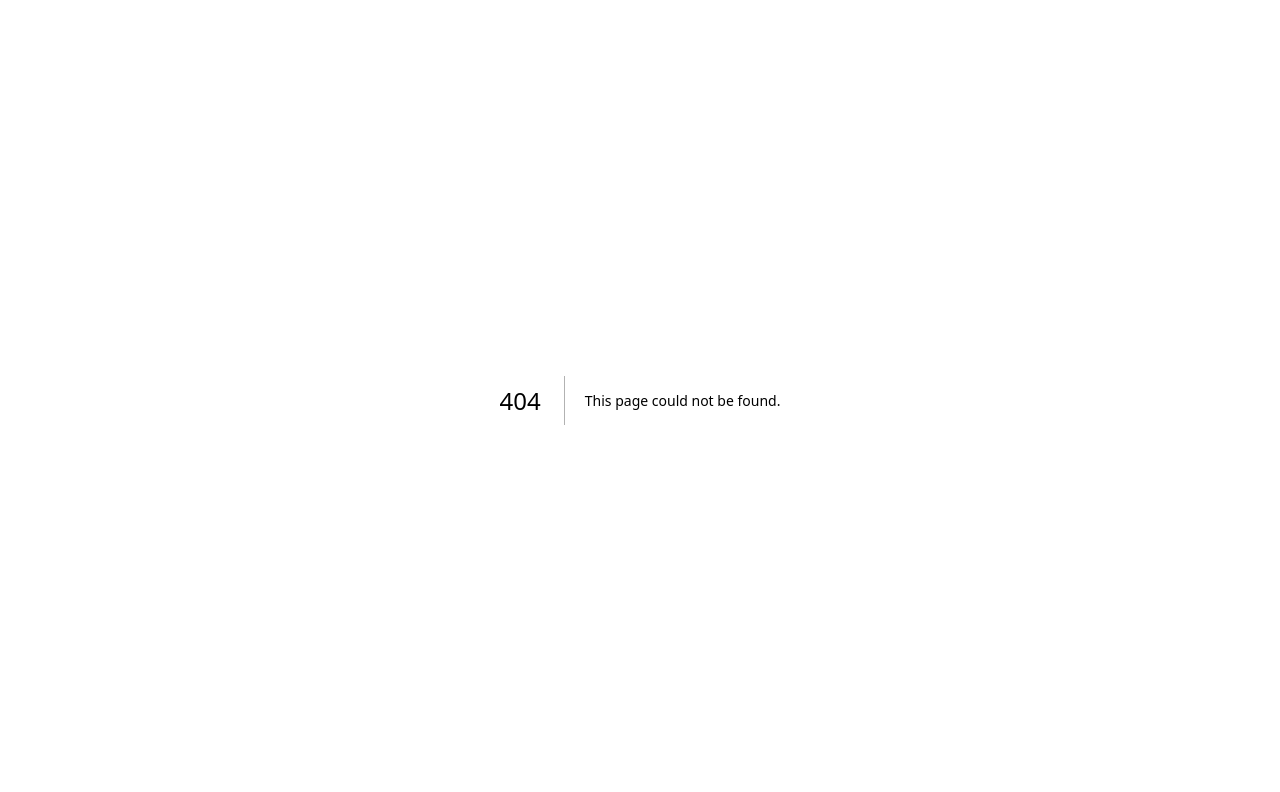
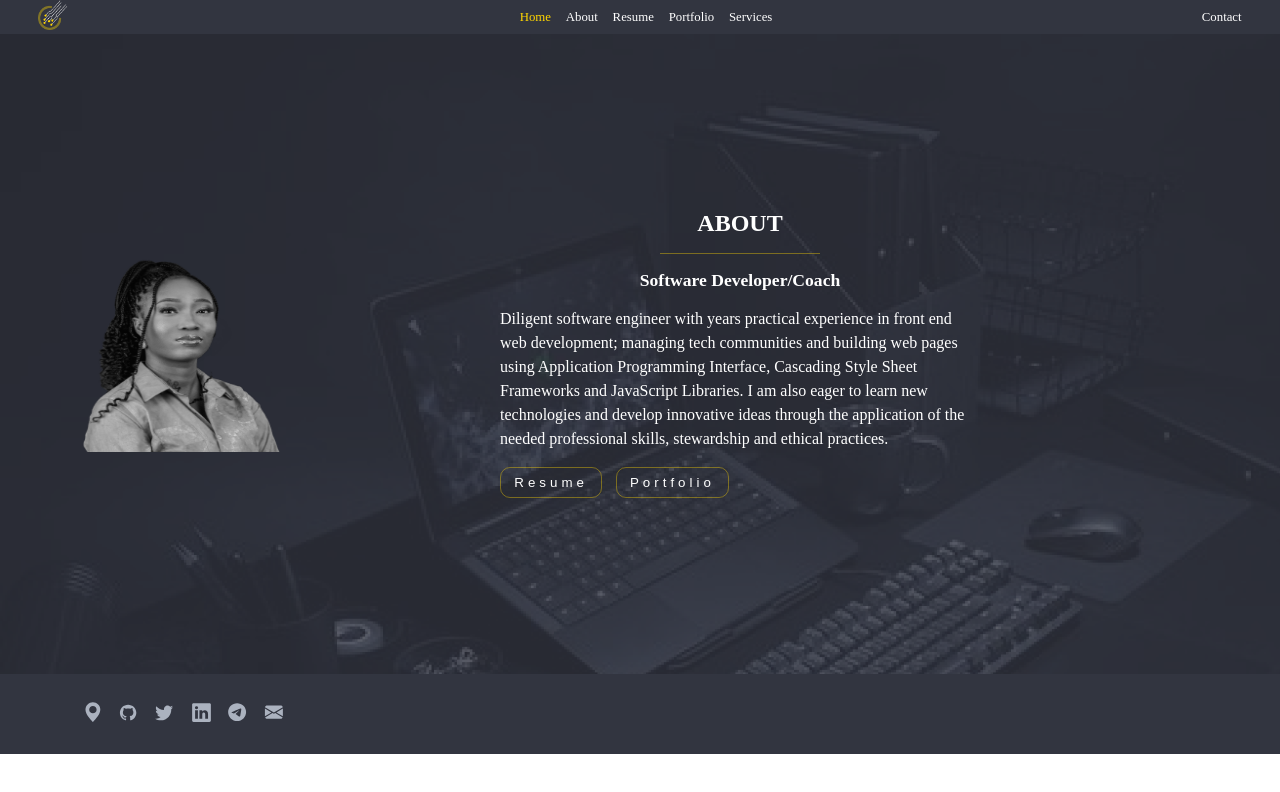
Before and after one commit to PrincessMaggy/My-Portfolio, a Next.js app: page /about in a window 1280 px wide. Before the commit this address had no page. Shown: the top 792 px of the page. Built offline with nearby package versions, Linux system fonts and the light colour scheme.

Commit message:
about page

```diff
--- a/components/Footer/Footer.js
+++ b/components/Footer/Footer.js
@@ -1,17 +1,39 @@
 import React from 'react';
 import Image from 'next/image';
 import styles from './footer.module.css';
-import {motion} from 'framer-motion';
+import {motion, AnimatePresence} from 'framer-motion';
+import {useRouter} from 'next/router';
 
 function Footer() {
+    const router = useRouter();
+    const basePath = router.basePath || '';
+
     return (
-        <motion.div className='footer' initial='initial' animate='animate'>
+        <motion.div
+            initial='initial'
+            animate='animate'
+            className={styles.footer}
+        >
+            <motion.a
+                href='/'
+                target='_blank'
+                rel='noopener noreferrer'
+                whileHover={{
+                    scale: 1.2,
+                    rotate: 180,
+                    borderRadius: '100%',
+                    cursor: 'pointer',
+                    transition: {duration: 0.3},
+                }}
+            >
+                {' '}
                 <Image
                     src={`${basePath}/assets/Address.svg`}
                     width={25}
                     height={25}
                     alt='img'
                 />
+            </motion.a>
             <motion.a
                 href='https://github.com/PrincessMaggy'
                 target='_blank'
--- a/components/Footer/footer.module.css
+++ b/components/Footer/footer.module.css
@@ -1,5 +1,8 @@
 .footer {
     background-color: #323540;
     height: 10vh;
-    padding: 2em 0 0 5em;
+    padding: 0 0 0 5em;
+    display: flex;
+    gap: 0.7em;
+    align-items: center;
 }
--- a/components/Nav/Nav.js
+++ b/components/Nav/Nav.js
@@ -99,7 +99,7 @@ function Nav() {
                                     },
                                 }}
                             >
-                                <Link href='/'>About</Link>
+                                <Link href='/about'>About</Link>
                             </motion.li>
                             <motion.li
                                 initial={{y: 80, opacity: 0}}
--- /dev/null
+++ b/src/pages/about.js
@@ -0,0 +1,113 @@
+import React from 'react';
+import Nav from '../../components/Nav/Nav';
+import Footer from '../../components/Footer/Footer';
+import Image from 'next/image';
+import Head from 'next/head';
+import styles from '../styles/About.module.scss';
+import {useRouter} from 'next/router';
+import {motion} from 'framer-motion';
+
+function About() {
+    const router = useRouter();
+    const basePath = router.basePath || '';
+    const rootStyles = `url(${basePath}/assets/Background.png), #323540 50% / cover no-repeat`;
+
+    return (
+        <>
+            <Head>
+                <title>About Magdalene</title>
+                <meta name='description' content=' About Edozie Magdalene' />
+                <meta
+                    name='viewport'
+                    content='width=device-width, initial-scale=1'
+                />
+                <link rel='icon' href={`${basePath}/assets/Logo.png`} />
+            </Head>
+            <div className={styles.aboutContainer}>
+                <Nav />
+                <main
+                    className={styles.aboutMain}
+                    style={{background: rootStyles}}
+                >
+                    <motion.div
+                        className={styles.aboutLeft}
+                        initial={{opacity: 0, x: -200}}
+                        animate={{opacity: 1, x: 0}}
+                        transition={{
+                            duration: 0.5,
+                            delay: 0.6,
+                        }}
+                    >
+                        <Image
+                            src={`${basePath}/assets/Maggy.png`}
+                            width={200}
+                            height={200}
+                            alt='Maggy'
+                        />
+                    </motion.div>
+                    <motion.div
+                        className={styles.aboutRight}
+                        initial={{opacity: 0, x: 200}}
+                        animate={{opacity: 1, x: 0}}
+                        transition={{
+                            duration: 0.5,
+                            delay: 0.6,
+                        }}
+                    >
+                        <h2>ABOUT</h2>
+                        <div className={styles.line}></div>
+                        <h5>Software Developer/Coach</h5>
+                        <p>
+                            Diligent software engineer with years practical
+                            experience in front end web development; managing
+                            tech communities and building web pages using
+                            Application Programming Interface, Cascading Style
+                            Sheet Frameworks and JavaScript Libraries. I am also
+                            eager to learn new technologies and develop
+                            innovative ideas through the application of the
+                            needed professional skills, stewardship and ethical
+                            practices.
+                        </p>
+                        <div className={styles.buttons}>
+                            <div>
+                                <motion.button
+                                    whileHover={{
+                                        scale: 1.1,
+                                        transition: {duration: 0.3},
+                                    }}
+                                    whileTap={{scale: 0.9}}
+                                    transition={{
+                                        type: 'spring',
+                                        stiffness: 400,
+                                        damping: 10,
+                                    }}
+                                >
+                                    Resume
+                                </motion.button>
+                            </div>
+                            <div>
+                                <motion.button
+                                    whileHover={{
+                                        scale: 1.1,
+                                        transition: {duration: 0.3},
+                                    }}
+                                    whileTap={{scale: 0.9}}
+                                    transition={{
+                                        type: 'spring',
+                                        stiffness: 400,
+                                        damping: 10,
+                                    }}
+                                >
+                                    Portfolio
+                                </motion.button>
+                            </div>
+                        </div>
+                    </motion.div>
+                </main>
+                <Footer />
+            </div>
+        </>
+    );
+}
+
+export default About;
--- /dev/null
+++ b/src/styles/About.module.scss
@@ -0,0 +1,63 @@
+.aboutMain {
+    height: 80vh;
+    display: flex;
+    color: white;
+    padding: 0 0 0 5em;
+    align-items: center;
+    @media (max-width: 768px) {
+        height: auto;
+        flex-direction: column;
+        padding: 2em 0 3em 0;
+    }
+}
+
+.line {
+    background-color: rgba(255, 214, 0, 0.39);
+    height: 1px;
+    width: 10em;
+    margin: 0 auto 0 auto;
+}
+.aboutLeft {
+    width: 35%;
+    @media (max-width: 768px) {
+        width: 100%;
+        text-align: center;
+    }
+}
+.aboutRight {
+    width: 40%;
+    display: flex;
+    flex-direction: column;
+    gap: 1em;
+    @media (max-width: 768px) {
+        width: 90%;
+        text-align: center;
+    }
+    h2,
+    h5 {
+        text-align: center;
+    }
+    h5 {
+        font-size: 1.1rem;
+    }
+    p {
+        line-height: 1.5em;
+    }
+    .buttons {
+        display: flex;
+        @media (max-width: 768px) {
+            align-items: center;
+            justify-content: center;
+        }
+        button {
+            display: block;
+            margin-right: 1em;
+            color: white;
+            padding: 0.5em 1em 0.5em 1em;
+            border: 0.1px solid rgba(255, 214, 0, 0.39);
+            background-color: inherit;
+            border-radius: 10px;
+            letter-spacing: 0.3em;
+        }
+    }
+}
```
Also changed, not shown: public/assets/Maggy.png (added). Lines whose indentation alone changed are shown as unchanged.
